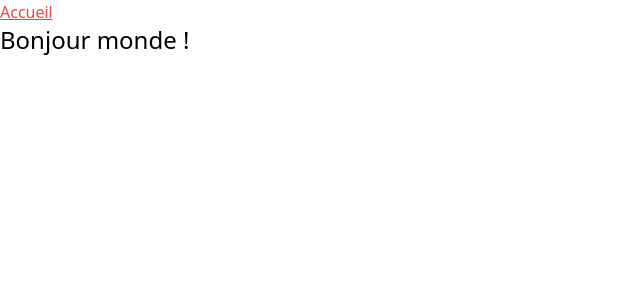
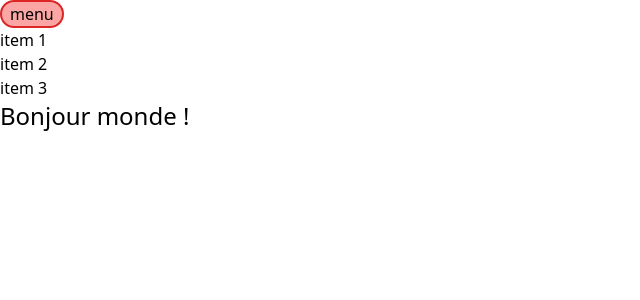
Before and after one commit to MMI-SAE-203/r213-2024-pracht-tp1-Vbarre2, a Vue app: page / in a window 1280 px wide. Shown: the top 300 px of the page, without its empty margins (0-640 px from the left). Built offline with nearby package versions, Linux system fonts and the light colour scheme.

Commit message:
Menu_test

```diff
--- a/src/App.vue
+++ b/src/App.vue
@@ -10,13 +10,21 @@
 
 <template>
   <header>
-    <nav>
-      <ul>
-        <li>
-          <RouterLink to="/" class="text-red-500 underline"> Accueil </RouterLink>
-        </li>
-      </ul>
-    </nav>
+<button
+  aria-controls="mainNav"
+  aria-expanded="true"
+  class="rounded-full border-2 border-red-600 bg-red-300 px-2"
+>
+  menu
+</button>
+<!-- nav#mainNav>ul>li*3>a[href="#"]{item $} -->
+<nav id="mainNav">
+  <ul>
+    <li><a href="#">item 1</a></li>
+    <li><a href="#">item 2</a></li>
+    <li><a href="#">item 3</a></li>
+  </ul>
+</nav>
   </header>
   <RouterView v-slot="{ Component }">
     <Suspense>
```
Also changed, not shown: 1 other file (tests, documents, lock files or other folders).
